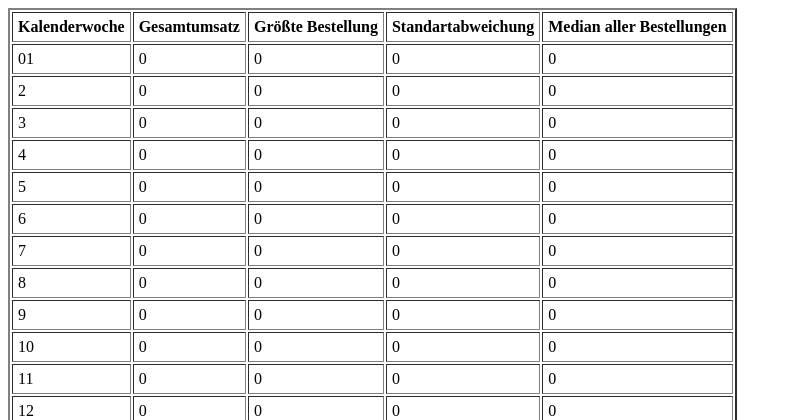
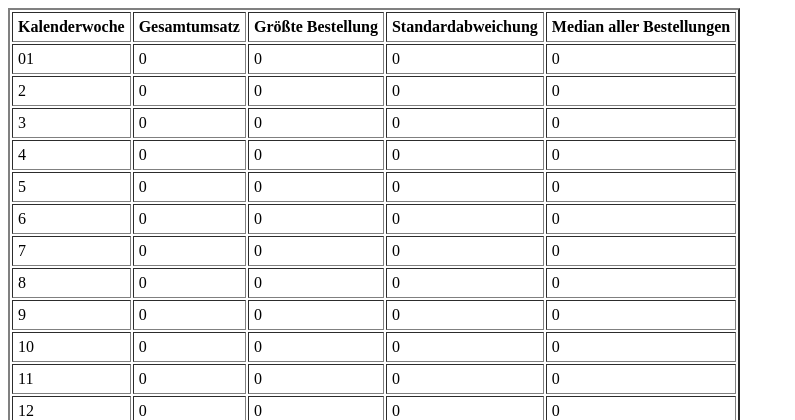
Before and after one commit to jonas181199/projekt-ass, a PHP site: page /Auswertung/ErfolgteAuswertung.php in a window 1280 px wide. Shown: the top 420 px of the page, without its empty margins (0-795 px from the left). Run offline with PHP 8.4, Linux system fonts and the light colour scheme; the visitor is signed in with stand-in values (Sample User, id 1); data that the repository does not hold is empty.

Commit message:
standardabweichung [schreibfehler]

```diff
--- a/Auswertung/ErfolgteAuswertung.php
+++ b/Auswertung/ErfolgteAuswertung.php
@@ -69,7 +69,7 @@
                     }
 
 
-                    //Standartabweichung
+                    //Standardabweichung
                     $savg    = "SELECT AVG(g.preis) as average, b.bestellnr FROM bestellpos bp, bestellung b, getraenke g where bp.bestellnr = b.bestellnr AND bp.ghersteller = g.ghersteller AND bp.gname = g.gname AND b.mid = $marktid AND b.bestdatum >= '$timestamp_montag' AND b.bestdatum <= '$timestamp_sonntag' GROUP BY b.bestellnr";
                     $sanz    = "SELECT count(*) as anzahl, b.bestellnr  FROM bestellpos bp, bestellung b, getraenke g where bp.bestellnr = b.bestellnr AND bp.ghersteller = g.ghersteller AND bp.gname = g.gname AND b.mid = $marktid AND b.bestdatum >= '$timestamp_montag' AND b.bestdatum <= '$timestamp_sonntag' GROUP BY b.bestellnr";
                     $spreise = "SELECT g.preis, b.bestellnr FROM bestellpos bp, bestellung b, getraenke g where bp.bestellnr = b.bestellnr AND bp.ghersteller = g.ghersteller AND bp.gname = g.gname AND b.mid = $marktid AND b.bestdatum >= '$timestamp_montag' AND b.bestdatum <= '$timestamp_sonntag' GROUP BY b.bestellnr";
@@ -94,7 +94,7 @@
                         $abw += ($preise->preis - $iavg) * ($preise->preis - $iavg);
                     }
                     $result = sqrt((1 / ($ianz - 1)) * $abw);
-                    $data[$h]['Standartabweichung'] = $result;
+                    $data[$h]['Standardabweichung'] = $result;
 
 
                     //Median
@@ -138,7 +138,7 @@
                         <th scope="col">Kalenderwoche</th>
                         <th scope="col">Gesamtumsatz</th>
                         <th scope="col">Größte Bestellung</th>
-                        <th scope="col">Standartabweichung</th>
+                        <th scope="col">Standardabweichung</th>
                         <th scope="col">Median aller Bestellungen</th>
                     </tr>
                 </thead>
@@ -167,7 +167,7 @@
                         </td>
                         <td>
                             <?php
-                                echo $content['Standartabweichung'];
+                                echo $content['Standardabweichung'];
                             ?>
                         </td>
                         <td>
```
Also changed, not shown: Auswertung/KategorieAuswertung.php (+4 -4 lines).
